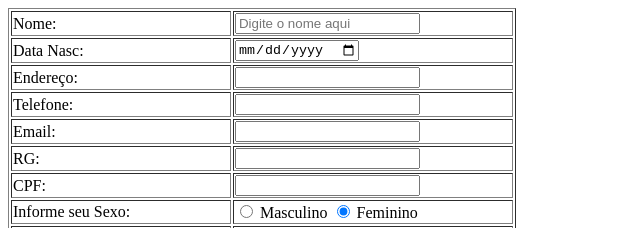
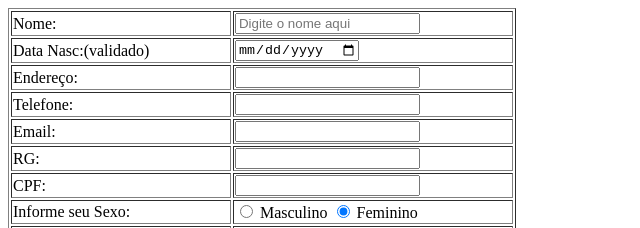
Before and after one commit to pamelafandrelo/teste-aula, a plain HTML site: page FORMULARIOS2.HTML in a window 1280 px wide. Shown: the top 228 px of the page, 0-640 px from the left. Drawn offline with Linux system fonts and the light colour scheme.

```diff
--- a/FORMULARIOS2.HTML
+++ b/FORMULARIOS2.HTML
@@ -9,7 +9,7 @@
 				<TR> <TD> Nome:     </TD> <TD>
 		<input type="text" name="Nome" required placeholder="Digite o nome aqui" >
 </TD> </TR>
-<TR> <TD> Data Nasc:</TD> <TD> <input type="Date" name="Data">     </TD> </TR>
+<TR> <TD> Data Nasc:(validado) </TD> <TD> <input type="Date" name="Data">     </TD> </TR>
 <TR> <TD> Endereço: </TD> <TD> <input type="text" name="Endereco"> </TD> </TR>
 <TR> <TD> Telefone: </TD> <TD><input type="text" name="Telefone">  </TD> </TR>
 <TR> <TD> Email:    </TD> <TD><input type="email" name="Email">     </TD> </TR>
```
